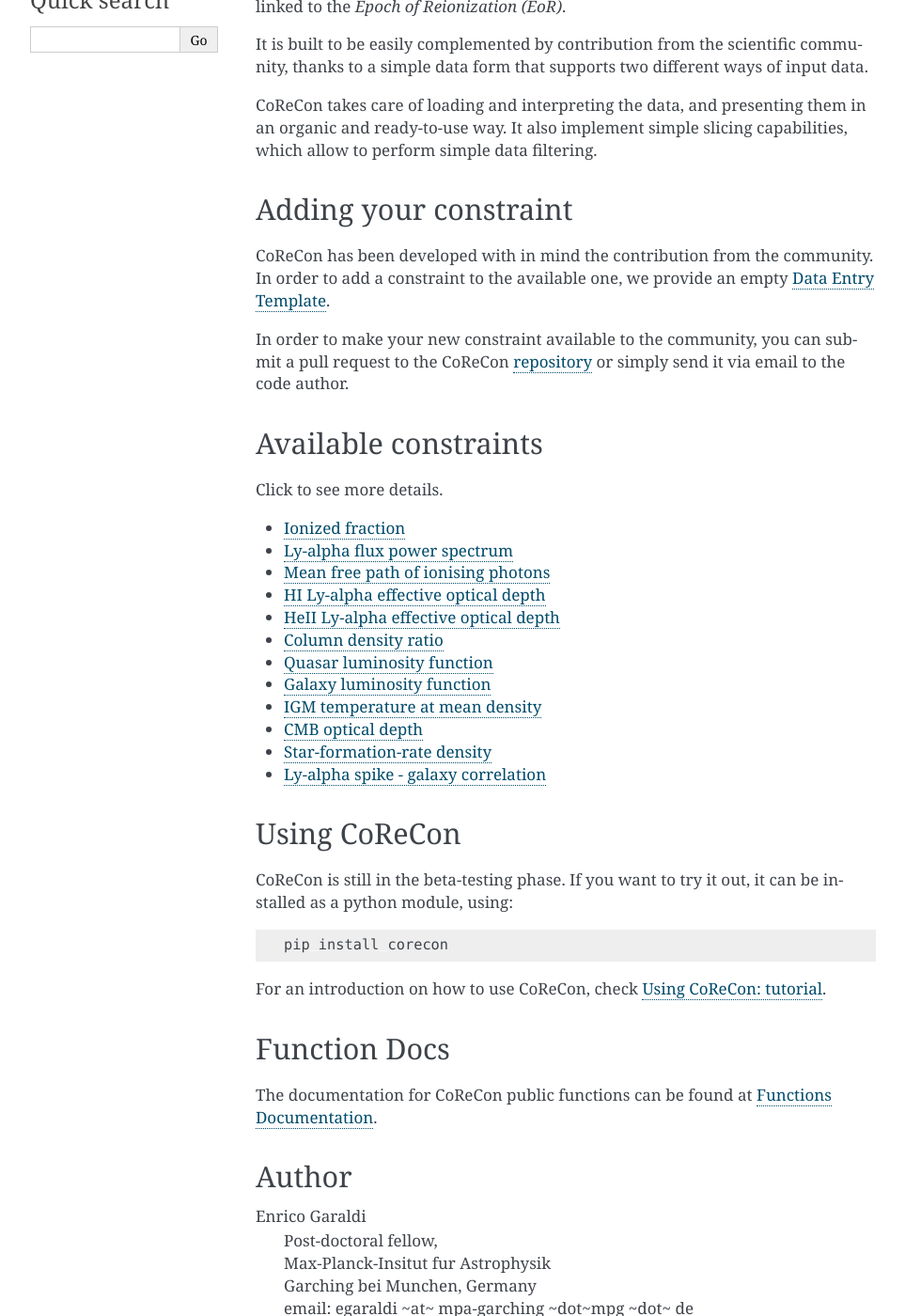
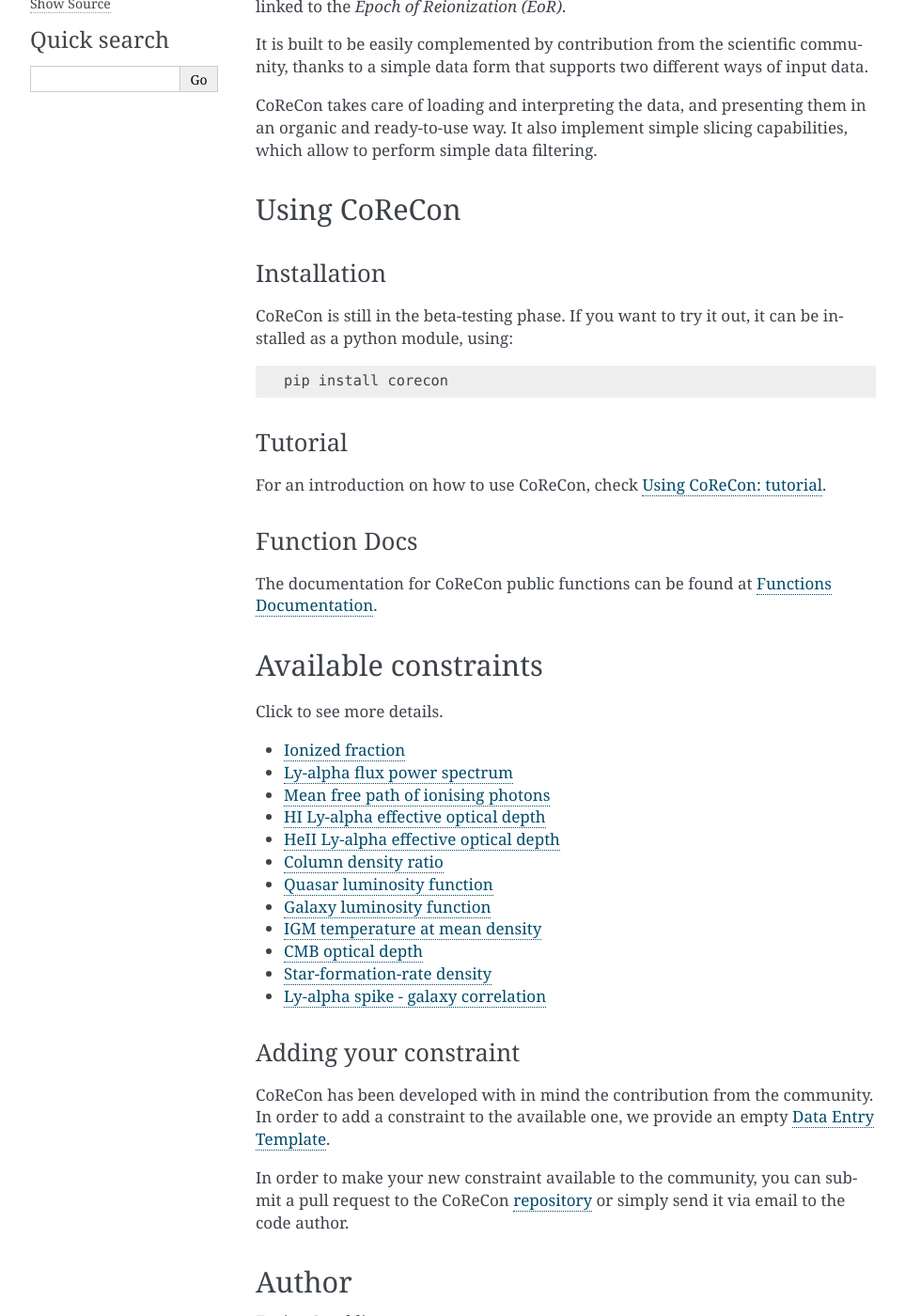
Before and after one commit to EGaraldi/corecon, a Sphinx documentation site: the page built from docs/index.rst, in a window 1280 px wide and 1400 px high, scrolled down 346 px. Shown: the whole window at 94% size, without its empty margins (148-1111 px from the left). Built offline with Sphinx 7.4.7, drawn with Linux system fonts in a browser that asks for light colours; pages that are not in the unit, such as notebooks, are missing from menus; some of the changed lines change nothing that is shown; some of the changed text lies outside the part shown.

Commit message:
small restructuring of docs

```diff
--- a/docs/index.rst
+++ b/docs/index.rst
@@ -18,17 +18,29 @@
 which allow to perform simple data filtering.
 
 
-.. _AddYourConstraint:
+.. _UsingCoReCon:
 
-Adding your constraint
-^^^^^^^^^^^^^^^^^^^^^^
-CoReCon has been developed with in mind the contribution from the community. In order
-to add a constraint to the available one, we provide an empty :ref:`DataEntryTemplate`.
+Using CoReCon
+^^^^^^^^^^^^^
 
-In order to make your new constraint available to the community, you can submit a pull
-request to the CoReCon repository_ or simply send it via email to the code author.
+Installation
+""""""""""""
+CoReCon is still in the beta-testing phase. If you want to try it out,
+it can be installed as a python module, using:
 
-.. _repository: https://github.com/EGaraldi/corecon/pulls
+.. code-block:: bash
+
+    pip install corecon
+
+Tutorial
+""""""""
+For an introduction on how to use CoReCon, check :ref:`Tutorial`.
+
+.. _FunctionDocs:
+
+Function Docs
+"""""""""""""
+The documentation for CoReCon public functions can be found at :ref:`Docs`.
 
 
 .. _AvailableCoinstraints:
@@ -39,25 +51,18 @@
 
 .. include:: _fields_list_.rst
 
-.. _UsingCoReCon:
 
-Using CoReCon
-^^^^^^^^^^^^^
-CoReCon is still in the beta-testing phase. If you want to try it out,
-it can be installed as a python module, using:
+.. _AddYourConstraint:
 
-.. code-block:: bash
+Adding your constraint
+""""""""""""""""""""""
+CoReCon has been developed with in mind the contribution from the community. In order
+to add a constraint to the available one, we provide an empty :ref:`DataEntryTemplate`.
 
-    pip install corecon
+In order to make your new constraint available to the community, you can submit a pull
+request to the CoReCon repository_ or simply send it via email to the code author.
 
-For an introduction on how to use CoReCon, check :ref:`Tutorial`.
-
-
-.. _FunctionDocs:
-
-Function Docs
-^^^^^^^^^^^^^
-The documentation for CoReCon public functions can be found at :ref:`Docs`.
+.. _repository: https://github.com/EGaraldi/corecon/pulls
 
 
 .. _Author:
```
Also changed, not shown: docs/tutorial.rst (line endings or trailing spaces).
